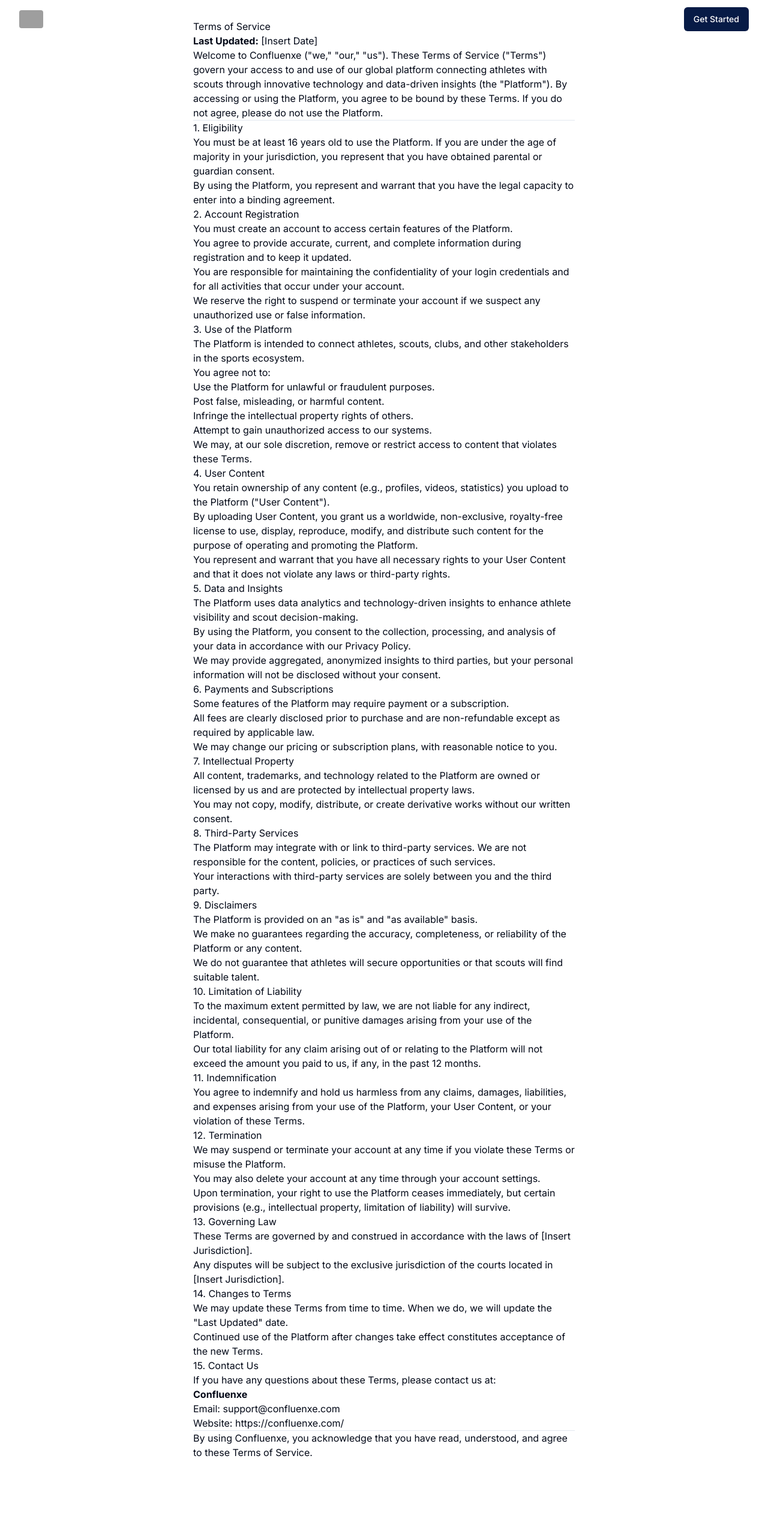
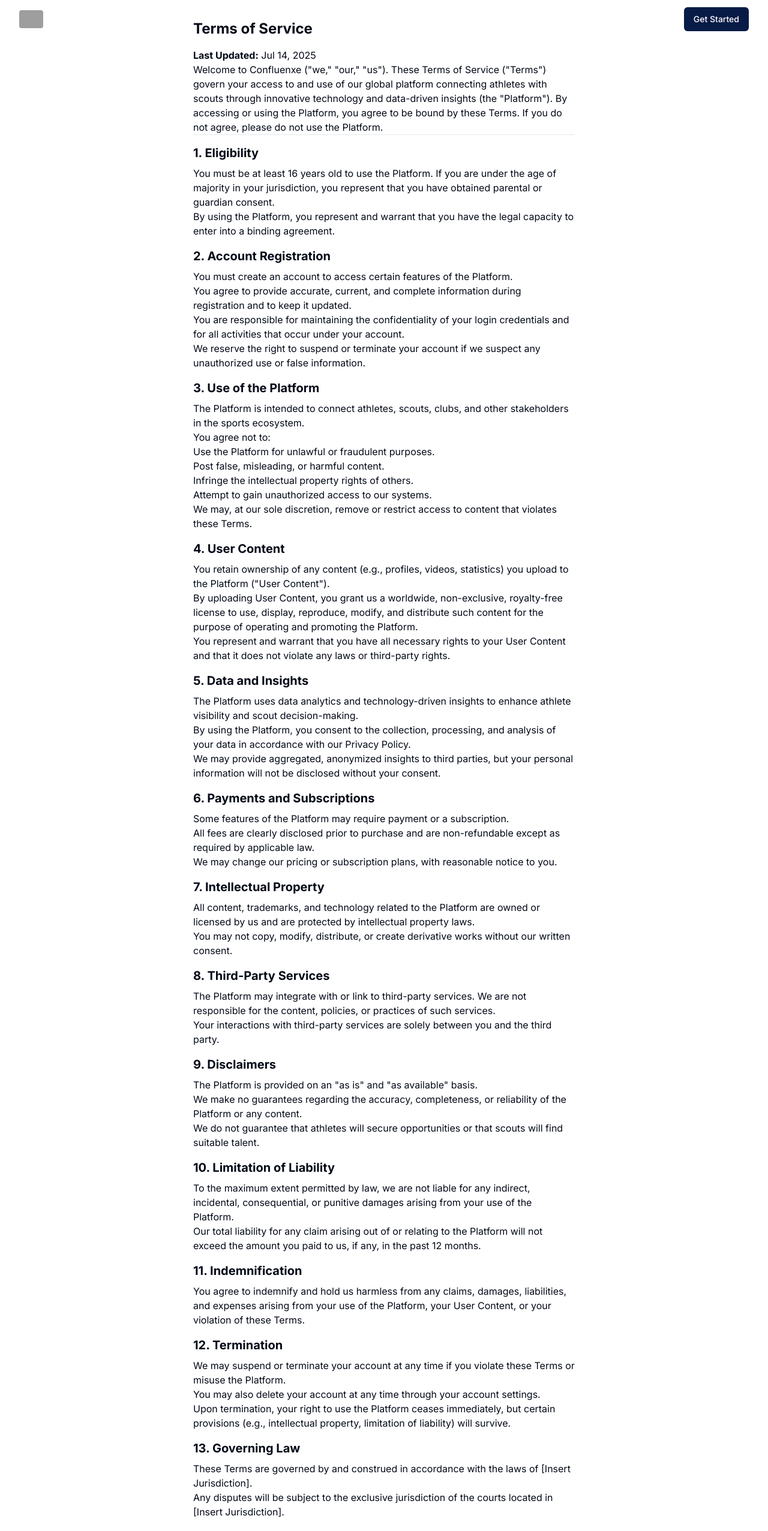
Before and after one commit to Confluenx/website, a Next.js app: page /terms in a window 1280 px wide. Shown: the top 2553 px of the page at 60% size. Before the commit the page ends 2466 px from the top, so only its background shows below. Built offline with nearby package versions, Linux system fonts and the light colour scheme; grey boxes are pictures that could not be loaded.

Commit message:
feat: enhance Privacy Policy and Terms of Service pages with updated formatting and last updated dates

```diff
--- a/app/privacy/page.tsx
+++ b/app/privacy/page.tsx
@@ -3,13 +3,14 @@ import React from 'react'
 function page() {
   return (
     <div style={{ maxWidth: 700, margin: '0 auto', padding: '2rem' }}>
-      <h1>Privacy Policy</h1>
-      <p><strong>Last Updated:</strong> [Insert Date]</p>
-      <p>
+      <h1 className='text-2xl font-bold mb-4'>Privacy Policy</h1>
+      <p><strong>Last Updated:</strong> Sept 01, 2025</p>
+      <p className='mb-2'>
         Confluenxe ("we," "our," "us") values your privacy. This Privacy Policy explains how we collect, use, disclose, and protect your information when you use our global platform that connects athletes with scouts through innovative technology and data-driven insights (the "Platform"). By using the Platform, you agree to the practices described in this Privacy Policy.
       </p>
+
       <hr />
-      <h2>1. Information We Collect</h2>
+      <h2 className='text-xl font-bold mb-2 mt-4'>1. Information We Collect</h2>
       <p>We may collect the following types of information:</p>
       <strong>a. Personal Information:</strong>
       <ul>
@@ -33,7 +34,8 @@ function page() {
       <ul>
         <li>Information from third-party partners, integrations, or publicly available sources to enhance your profile and experience.</li>
       </ul>
-      <h2>2. How We Use Your Information</h2>
+
+      <h2 className='text-xl font-bold mb-2 mt-4'>2. How We Use Your Information</h2>
       <ul>
         <li>Provide, operate, and improve the Platform.</li>
         <li>Facilitate connections between athletes, scouts, and organizations.</li>
@@ -43,7 +45,7 @@ function page() {
         <li>Process payments and manage subscriptions.</li>
         <li>Enforce our Terms of Service and comply with legal obligations.</li>
       </ul>
-      <h2>3. Sharing of Information</h2>
+      <h2 className='text-xl font-bold mb-2 mt-4'>3. Sharing of Information</h2>
       <ul>
         <li><strong>With Scouts, Athletes, and Partners:</strong> To enable connections and opportunities.</li>
         <li><strong>With Service Providers:</strong> For hosting, payment processing, analytics, and customer support.</li>
@@ -51,17 +53,20 @@ function page() {
         <li><strong>Business Transfers:</strong> In case of a merger, acquisition, or sale of assets.</li>
         <li><strong>Aggregated/Anonymized Data:</strong> Shared with partners for insights without identifying you personally.</li>
       </ul>
-      <h2>4. Data Security</h2>
+
+      <h2 className='text-xl font-bold mb-2 mt-4'>4. Data Security</h2>
       <ul>
         <li>We implement technical and organizational measures to protect your information against unauthorized access, loss, misuse, or disclosure.</li>
         <li>However, no method of transmission or storage is completely secure, and we cannot guarantee absolute security.</li>
       </ul>
-      <h2>5. Data Retention</h2>
+
+      <h2 className='text-xl font-bold mb-2 mt-4'>5. Data Retention</h2>
       <ul>
         <li>We retain your information as long as your account is active or as needed to provide services.</li>
         <li>We may also retain information to comply with legal obligations, resolve disputes, and enforce agreements.</li>
       </ul>
-      <h2>6. Your Rights</h2>
+
+      <h2 className='text-xl font-bold mb-2 mt-4'>6. Your Rights</h2>
       <ul>
         <li>Access, correct, or delete your personal information.</li>
         <li>Object to or restrict processing of your data.</li>
@@ -69,28 +74,31 @@ function page() {
         <li>Request data portability.</li>
       </ul>
       <p>To exercise your rights, contact us at [Insert Contact Email].</p>
-      <h2>7. International Data Transfers</h2>
+
+      <h2 className='text-xl font-bold mb-2 mt-4'>7. International Data Transfers</h2>
       <ul>
         <li>As a global platform, your information may be transferred and processed in countries outside your own.</li>
         <li>We ensure such transfers comply with applicable data protection laws.</li>
       </ul>
-      <h2>8. Children's Privacy</h2>
+      <h2 className='text-xl font-bold mb-2 mt-4'>8. Children's Privacy</h2>
       <ul>
         <li>The Platform is not directed to children under 16.</li>
         <li>If we learn that we have collected personal data from a child under 16 without parental consent, we will delete it promptly.</li>
       </ul>
-      <h2>9. Cookies and Tracking Technologies</h2>
+
+      <h2 className='text-xl font-bold mb-2 mt-4'  >9. Cookies and Tracking Technologies</h2>
       <ul>
         <li>We use cookies, pixels, and similar technologies to improve functionality, analyze usage, and deliver personalized experiences.</li>
         <li>You can manage cookie preferences through your browser settings.</li>
       </ul>
-      <h2>10. Changes to this Privacy Policy</h2>
+
+      <h2 className='text-xl font-bold mb-2 mt-4'>10. Changes to this Privacy Policy</h2>
       <ul>
         <li>We may update this Privacy Policy from time to time.</li>
         <li>Updates will be posted on this page with the "Last Updated" date revised.</li>
         <li>Continued use of the Platform after updates indicates acceptance of the changes.</li>
       </ul>
-      <h2>11. Contact Us</h2>
+      <h2 className='text-xl font-bold mb-2 mt-4'>11. Contact Us</h2>
       <p>
         If you have any questions about this Privacy Policy, please contact us at:
       </p>
--- a/app/terms/page.tsx
+++ b/app/terms/page.tsx
@@ -3,25 +3,25 @@ import React from 'react'
 function page() {
   return (
     <div style={{ maxWidth: 700, margin: '0 auto', padding: '2rem' }}>
-      <h1>Terms of Service</h1>
-      <p><strong>Last Updated:</strong> [Insert Date]</p>
+      <h1 className='text-2xl font-bold mb-4'>Terms of Service</h1>
+      <p><strong>Last Updated:</strong> Jul 14, 2025</p>
       <p>
         Welcome to Confluenxe ("we," "our," "us"). These Terms of Service ("Terms") govern your access to and use of our global platform connecting athletes with scouts through innovative technology and data-driven insights (the "Platform"). By accessing or using the Platform, you agree to be bound by these Terms. If you do not agree, please do not use the Platform.
       </p>
       <hr />
-      <h2>1. Eligibility</h2>
+      <h2 className='text-xl font-bold mb-2 mt-4'>1. Eligibility</h2>
       <ul>
         <li>You must be at least 16 years old to use the Platform. If you are under the age of majority in your jurisdiction, you represent that you have obtained parental or guardian consent.</li>
         <li>By using the Platform, you represent and warrant that you have the legal capacity to enter into a binding agreement.</li>
       </ul>
-      <h2>2. Account Registration</h2>
+      <h2 className='text-xl font-bold mb-2 mt-4'>2. Account Registration</h2>
       <ul>
         <li>You must create an account to access certain features of the Platform.</li>
         <li>You agree to provide accurate, current, and complete information during registration and to keep it updated.</li>
         <li>You are responsible for maintaining the confidentiality of your login credentials and for all activities that occur under your account.</li>
         <li>We reserve the right to suspend or terminate your account if we suspect any unauthorized use or false information.</li>
       </ul>
-      <h2>3. Use of the Platform</h2>
+      <h2 className='text-xl font-bold mb-2 mt-4'>3. Use of the Platform</h2>
       <ul>
         <li>The Platform is intended to connect athletes, scouts, clubs, and other stakeholders in the sports ecosystem.</li>
         <li>You agree not to:
@@ -34,66 +34,67 @@ function page() {
         </li>
         <li>We may, at our sole discretion, remove or restrict access to content that violates these Terms.</li>
       </ul>
-      <h2>4. User Content</h2>
+      <h2 className='text-xl font-bold mb-2 mt-4'>4. User Content</h2>
       <ul>
         <li>You retain ownership of any content (e.g., profiles, videos, statistics) you upload to the Platform ("User Content").</li>
         <li>By uploading User Content, you grant us a worldwide, non-exclusive, royalty-free license to use, display, reproduce, modify, and distribute such content for the purpose of operating and promoting the Platform.</li>
         <li>You represent and warrant that you have all necessary rights to your User Content and that it does not violate any laws or third-party rights.</li>
       </ul>
-      <h2>5. Data and Insights</h2>
+      <h2 className='text-xl font-bold mb-2 mt-4'>5. Data and Insights</h2>
       <ul>
         <li>The Platform uses data analytics and technology-driven insights to enhance athlete visibility and scout decision-making.</li>
         <li>By using the Platform, you consent to the collection, processing, and analysis of your data in accordance with our Privacy Policy.</li>
         <li>We may provide aggregated, anonymized insights to third parties, but your personal information will not be disclosed without your consent.</li>
       </ul>
-      <h2>6. Payments and Subscriptions</h2>
+      <h2 className='text-xl font-bold mb-2 mt-4'>6. Payments and Subscriptions</h2>
       <ul>
         <li>Some features of the Platform may require payment or a subscription.</li>
         <li>All fees are clearly disclosed prior to purchase and are non-refundable except as required by applicable law.</li>
         <li>We may change our pricing or subscription plans, with reasonable notice to you.</li>
       </ul>
-      <h2>7. Intellectual Property</h2>
+      <h2 className='text-xl font-bold mb-2 mt-4'>7. Intellectual Property</h2>
       <ul>
         <li>All content, trademarks, and technology related to the Platform are owned or licensed by us and are protected by intellectual property laws.</li>
         <li>You may not copy, modify, distribute, or create derivative works without our written consent.</li>
       </ul>
-      <h2>8. Third-Party Services</h2>
+      <h2 className='text-xl font-bold mb-2 mt-4'>8. Third-Party Services</h2>
       <ul>
         <li>The Platform may integrate with or link to third-party services. We are not responsible for the content, policies, or practices of such services.</li>
         <li>Your interactions with third-party services are solely between you and the third party.</li>
       </ul>
-      <h2>9. Disclaimers</h2>
+      <h2 className='text-xl font-bold mb-2 mt-4'>9. Disclaimers</h2>
       <ul>
         <li>The Platform is provided on an "as is" and "as available" basis.</li>
         <li>We make no guarantees regarding the accuracy, completeness, or reliability of the Platform or any content.</li>
         <li>We do not guarantee that athletes will secure opportunities or that scouts will find suitable talent.</li>
       </ul>
-      <h2>10. Limitation of Liability</h2>
+      <h2 className='text-xl font-bold mb-2 mt-4'>10. Limitation of Liability</h2>
       <ul>
         <li>To the maximum extent permitted by law, we are not liable for any indirect, incidental, consequential, or punitive damages arising from your use of the Platform.</li>
         <li>Our total liability for any claim arising out of or relating to the Platform will not exceed the amount you paid to us, if any, in the past 12 months.</li>
       </ul>
-      <h2>11. Indemnification</h2>
+      <h2 className='text-xl font-bold mb-2 mt-4'>11. Indemnification</h2>
       <ul>
         <li>You agree to indemnify and hold us harmless from any claims, damages, liabilities, and expenses arising from your use of the Platform, your User Content, or your violation of these Terms.</li>
       </ul>
-      <h2>12. Termination</h2>
+      <h2 className='text-xl font-bold mb-2 mt-4'>12. Termination</h2>
       <ul>
         <li>We may suspend or terminate your account at any time if you violate these Terms or misuse the Platform.</li>
         <li>You may also delete your account at any time through your account settings.</li>
         <li>Upon termination, your right to use the Platform ceases immediately, but certain provisions (e.g., intellectual property, limitation of liability) will survive.</li>
       </ul>
-      <h2>13. Governing Law</h2>
+      <h2 className='text-xl font-bold mb-2 mt-4'>13. Governing Law</h2>
       <ul>
         <li>These Terms are governed by and construed in accordance with the laws of [Insert Jurisdiction].</li>
         <li>Any disputes will be subject to the exclusive jurisdiction of the courts located in [Insert Jurisdiction].</li>
       </ul>
-      <h2>14. Changes to Terms</h2>
+
+      <h2 className='text-xl font-bold mb-2 mt-4'>14. Changes to Terms</h2>
       <ul>
         <li>We may update these Terms from time to time. When we do, we will update the "Last Updated" date.</li>
         <li>Continued use of the Platform after changes take effect constitutes acceptance of the new Terms.</li>
       </ul>
-      <h2>15. Contact Us</h2>
+      <h2 className='text-xl font-bold mb-2 mt-4'>15. Contact Us</h2>
       <p>
         If you have any questions about these Terms, please contact us at:
       </p>
```
